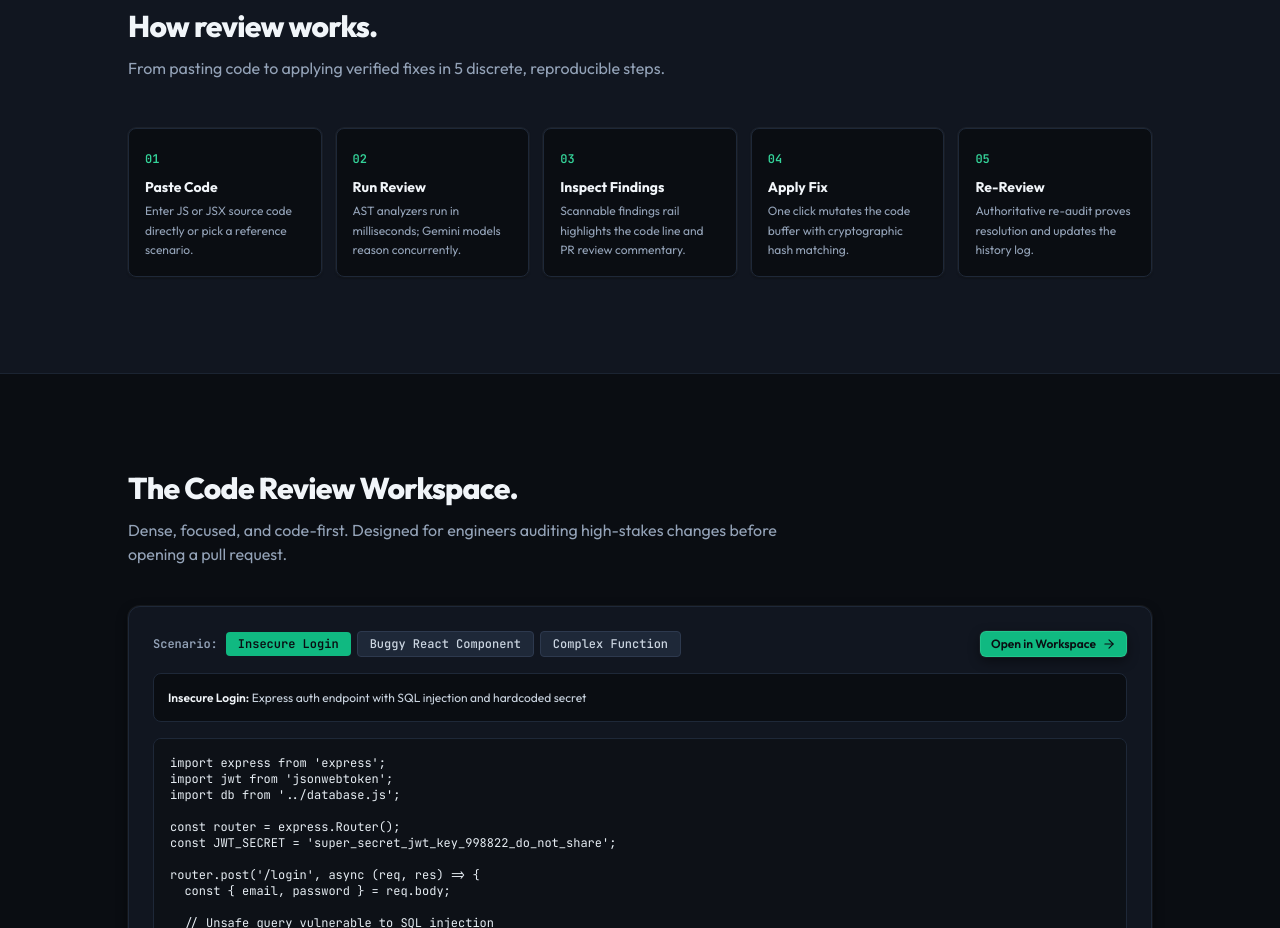
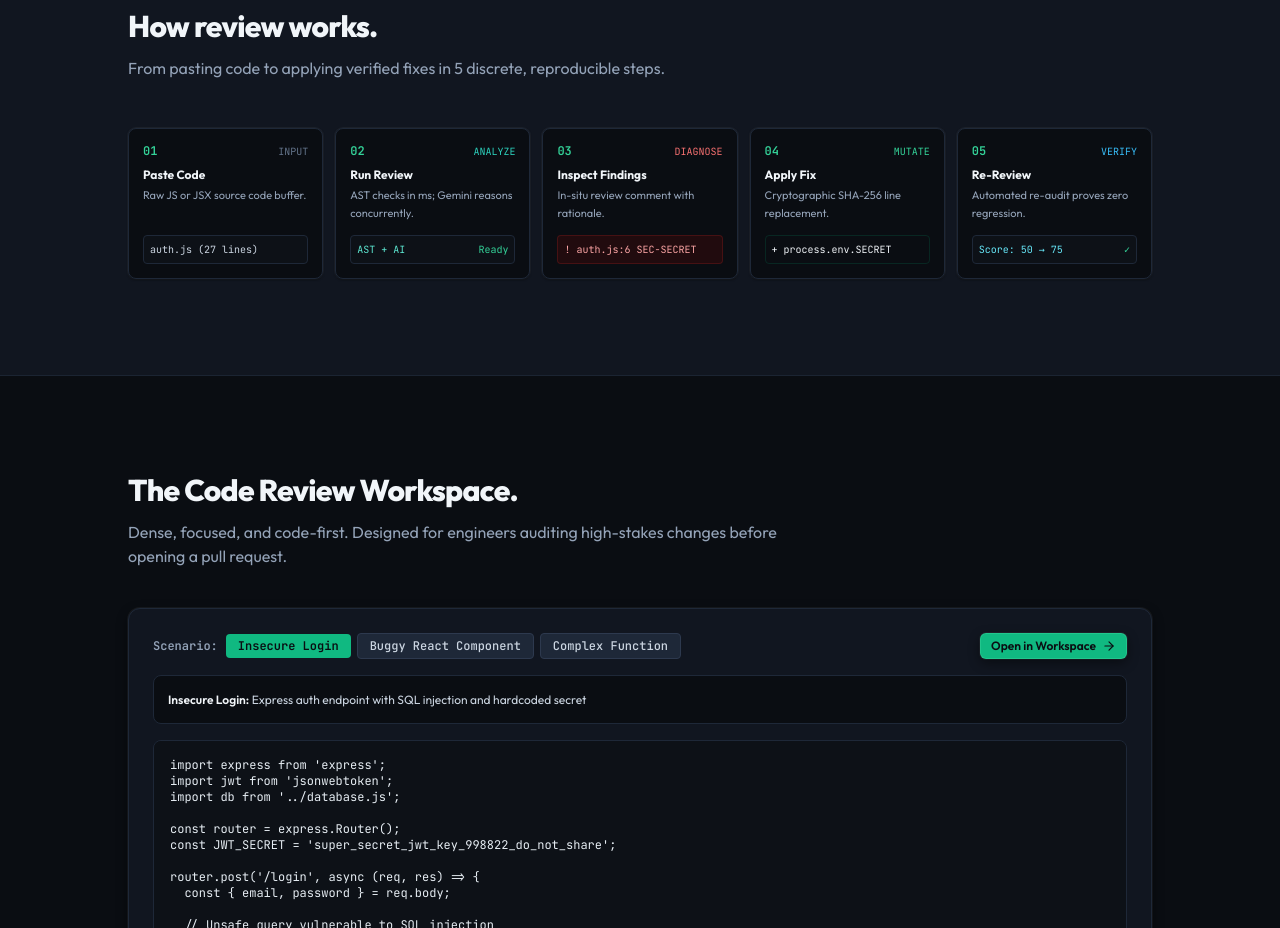
Before and after one commit to MrSJ7/codeeagle, a React (Vite) app in the folder client/: page / in a window 1280 px wide. Shown: the part 2260-3188 px from the top of the page. Built offline with nearby package versions, Linux system fonts and the light colour scheme; no server answers.

Commit message:
feat(landing): enrich how it works pipeline with visual code fragments and status markers

```diff
--- a/client/src/components/LandingPage.jsx
+++ b/client/src/components/LandingPage.jsx
@@ -345,59 +345,91 @@ export function LandingPage({
             </p>
           </div>
 
-          <div className="grid grid-cols-1 sm:grid-cols-5 gap-3.5">
+          <div className="grid grid-cols-1 sm:grid-cols-5 gap-3">
             {/* Step 1 */}
-            <div className="p-4 rounded-lg bg-graphite-950 border border-graphite-800 flex flex-col justify-between shadow-dev-sm">
+            <div className="p-3.5 rounded-lg bg-graphite-950 border border-graphite-800 flex flex-col justify-between shadow-dev-sm">
               <div>
-                <span className="text-xs font-mono font-bold text-brand-400">01</span>
-                <h4 className="text-sm font-bold text-graphite-100 mt-2 mb-1">Paste Code</h4>
-                <p className="text-xs text-graphite-400 leading-relaxed">
-                  Enter JS or JSX source code directly or pick a reference scenario.
+                <div className="flex items-center justify-between mb-2">
+                  <span className="text-xs font-mono font-bold text-brand-400">01</span>
+                  <span className="text-[10px] font-mono text-graphite-500">INPUT</span>
+                </div>
+                <h4 className="text-xs font-bold text-graphite-100 mb-1">Paste Code</h4>
+                <p className="text-[11px] text-graphite-400 leading-relaxed mb-3">
+                  Raw JS or JSX source code buffer.
                 </p>
+              </div>
+              <div className="rounded bg-code border border-graphite-800 p-1.5 font-mono text-[10px] text-graphite-300 truncate">
+                <code>auth.js (27 lines)</code>
               </div>
             </div>
 
             {/* Step 2 */}
-            <div className="p-4 rounded-lg bg-graphite-950 border border-graphite-800 flex flex-col justify-between shadow-dev-sm">
+            <div className="p-3.5 rounded-lg bg-graphite-950 border border-graphite-800 flex flex-col justify-between shadow-dev-sm">
               <div>
-                <span className="text-xs font-mono font-bold text-brand-400">02</span>
-                <h4 className="text-sm font-bold text-graphite-100 mt-2 mb-1">Run Review</h4>
-                <p className="text-xs text-graphite-400 leading-relaxed">
-                  AST analyzers run in milliseconds; Gemini models reason concurrently.
+                <div className="flex items-center justify-between mb-2">
+                  <span className="text-xs font-mono font-bold text-brand-400">02</span>
+                  <span className="text-[10px] font-mono text-teal-400">ANALYZE</span>
+                </div>
+                <h4 className="text-xs font-bold text-graphite-100 mb-1">Run Review</h4>
+                <p className="text-[11px] text-graphite-400 leading-relaxed mb-3">
+                  AST checks in ms; Gemini reasons concurrently.
                 </p>
+              </div>
+              <div className="rounded bg-code border border-graphite-800 p-1.5 font-mono text-[10px] text-teal-300 flex items-center justify-between">
+                <span>AST + AI</span>
+                <span className="text-brand-400">Ready</span>
               </div>
             </div>
 
             {/* Step 3 */}
-            <div className="p-4 rounded-lg bg-graphite-950 border border-graphite-800 flex flex-col justify-between shadow-dev-sm">
+            <div className="p-3.5 rounded-lg bg-graphite-950 border border-graphite-800 flex flex-col justify-between shadow-dev-sm">
               <div>
-                <span className="text-xs font-mono font-bold text-brand-400">03</span>
-                <h4 className="text-sm font-bold text-graphite-100 mt-2 mb-1">Inspect Findings</h4>
-                <p className="text-xs text-graphite-400 leading-relaxed">
-                  Scannable findings rail highlights the code line and PR review commentary.
+                <div className="flex items-center justify-between mb-2">
+                  <span className="text-xs font-mono font-bold text-brand-400">03</span>
+                  <span className="text-[10px] font-mono text-red-400">DIAGNOSE</span>
+                </div>
+                <h4 className="text-xs font-bold text-graphite-100 mb-1">Inspect Findings</h4>
+                <p className="text-[11px] text-graphite-400 leading-relaxed mb-3">
+                  In-situ review comment with rationale.
                 </p>
+              </div>
+              <div className="rounded bg-red-950/40 border border-red-900/40 p-1.5 font-mono text-[10px] text-red-300 truncate">
+                <span>! auth.js:6 SEC-SECRET</span>
               </div>
             </div>
 
             {/* Step 4 */}
-            <div className="p-4 rounded-lg bg-graphite-950 border border-graphite-800 flex flex-col justify-between shadow-dev-sm">
+            <div className="p-3.5 rounded-lg bg-graphite-950 border border-graphite-800 flex flex-col justify-between shadow-dev-sm">
               <div>
-                <span className="text-xs font-mono font-bold text-brand-400">04</span>
-                <h4 className="text-sm font-bold text-graphite-100 mt-2 mb-1">Apply Fix</h4>
-                <p className="text-xs text-graphite-400 leading-relaxed">
-                  One click mutates the code buffer with cryptographic hash matching.
+                <div className="flex items-center justify-between mb-2">
+                  <span className="text-xs font-mono font-bold text-brand-400">04</span>
+                  <span className="text-[10px] font-mono text-brand-400">MUTATE</span>
+                </div>
+                <h4 className="text-xs font-bold text-graphite-100 mb-1">Apply Fix</h4>
+                <p className="text-[11px] text-graphite-400 leading-relaxed mb-3">
+                  Cryptographic SHA-256 line replacement.
                 </p>
+              </div>
+              <div className="rounded bg-brand-950/40 border border-brand-900/40 p-1.5 font-mono text-[10px] text-brand-300 truncate">
+                <span>+ process.env.SECRET</span>
               </div>
             </div>
 
             {/* Step 5 */}
-            <div className="p-4 rounded-lg bg-graphite-950 border border-graphite-800 flex flex-col justify-between shadow-dev-sm">
+            <div className="p-3.5 rounded-lg bg-graphite-950 border border-graphite-800 flex flex-col justify-between shadow-dev-sm">
               <div>
-                <span className="text-xs font-mono font-bold text-brand-400">05</span>
-                <h4 className="text-sm font-bold text-graphite-100 mt-2 mb-1">Re-Review</h4>
-                <p className="text-xs text-graphite-400 leading-relaxed">
-                  Authoritative re-audit proves resolution and updates the history log.
+                <div className="flex items-center justify-between mb-2">
+                  <span className="text-xs font-mono font-bold text-brand-400">05</span>
+                  <span className="text-[10px] font-mono text-cyan-400">VERIFY</span>
+                </div>
+                <h4 className="text-xs font-bold text-graphite-100 mb-1">Re-Review</h4>
+                <p className="text-[11px] text-graphite-400 leading-relaxed mb-3">
+                  Automated re-audit proves zero regression.
                 </p>
+              </div>
+              <div className="rounded bg-code border border-graphite-800 p-1.5 font-mono text-[10px] text-cyan-300 flex items-center justify-between">
+                <span>Score: 50 → 75</span>
+                <span className="text-brand-400 font-bold">✓</span>
               </div>
             </div>
           </div>
```
